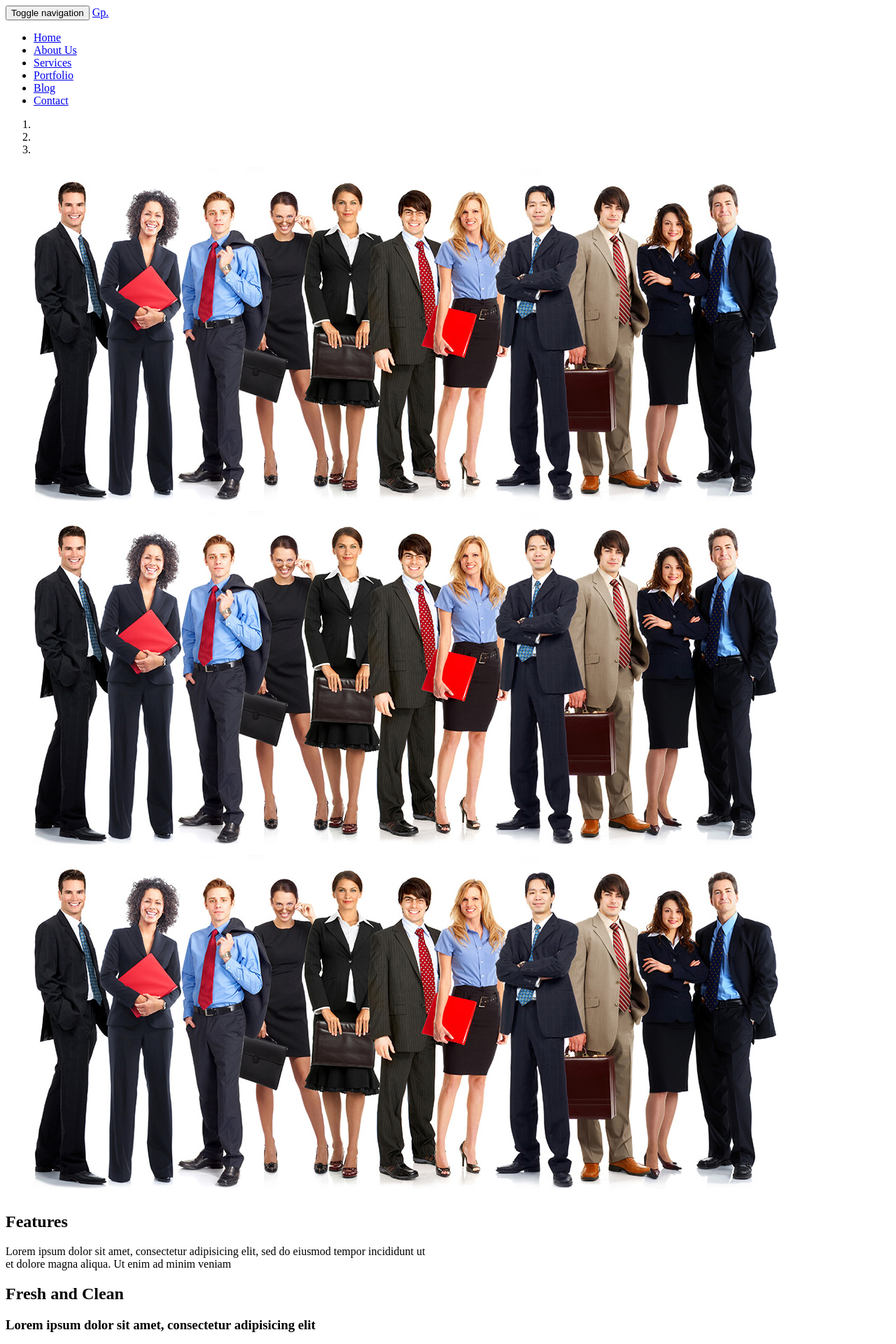
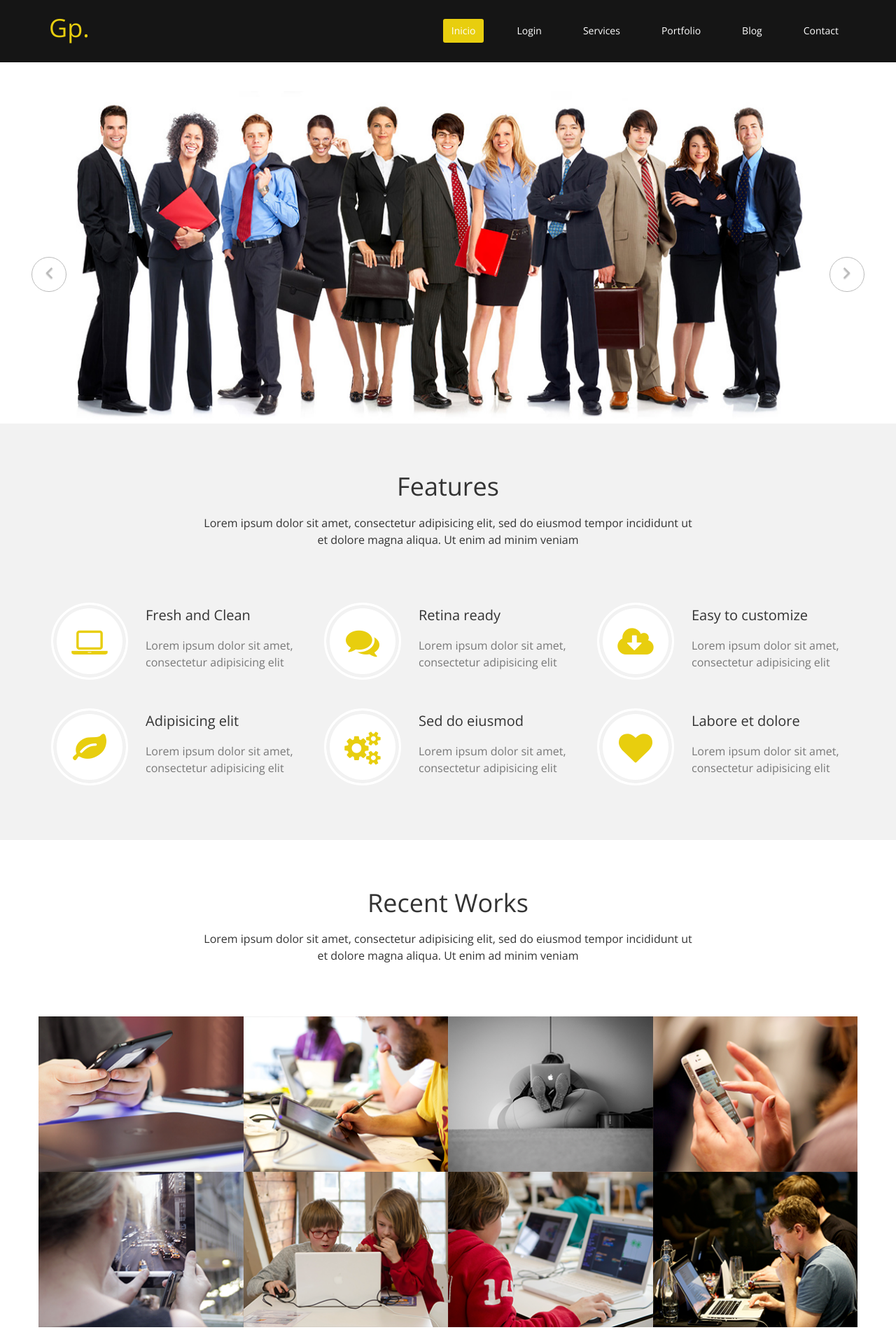
Before and after one commit to alext30/appasoss, a PHP site: page / in a window 1280 px wide. Shown: the top 1920 px of the page at 70% size. Run offline with PHP 8.4, Linux system fonts and the light colour scheme.

Commit message:
Iniciando el repositorio con Git

```diff
--- a/index.php
+++ b/index.php
@@ -7,6 +7,12 @@ and open the template in the editor.
 <html>
     <head>
         <meta charset="UTF-8">
+         <link href="css/bootstrap.min.css" rel="stylesheet">
+	<link rel="stylesheet" href="css/font-awesome.min.css">
+	<link href="css/animate.min.css" rel="stylesheet">
+    <link href="css/prettyPhoto.css" rel="stylesheet">
+	<link href="css/main.css" rel="stylesheet">
+	 <link href="css/responsive.css" rel="stylesheet">
         <title></title>
     </head>
     <body>
@@ -18,7 +24,7 @@ and open the template in the editor.
             <div class="container">
                 <div class="navbar-header">
                     <button type="button" class="navbar-toggle" data-toggle="collapse" data-target=".navbar-collapse">
-                        <span class="sr-only">Toggle navigation</span>
+                        <span class="sr-only">Navegacion </span>
                         <span class="icon-bar"></span>
                         <span class="icon-bar"></span>
                         <span class="icon-bar"></span>
@@ -28,8 +34,8 @@ and open the template in the editor.
 
                 <div class="collapse navbar-collapse navbar-right">
                     <ul class="nav navbar-nav">
-                        <li class="active"><a href="index.html">Home</a></li>
-                        <li><a href="about-us.html">About Us</a></li>
+                        <li class="active"><a href="index.html">Inicio</a></li>
+                        <li><a href="about-us.html">Login</a></li>
                         <li><a href="services.html">Services</a></li>
                         <li><a href="portfolio.html">Portfolio</a></li>
                         <li><a href="blog.html">Blog</a></li>
```
